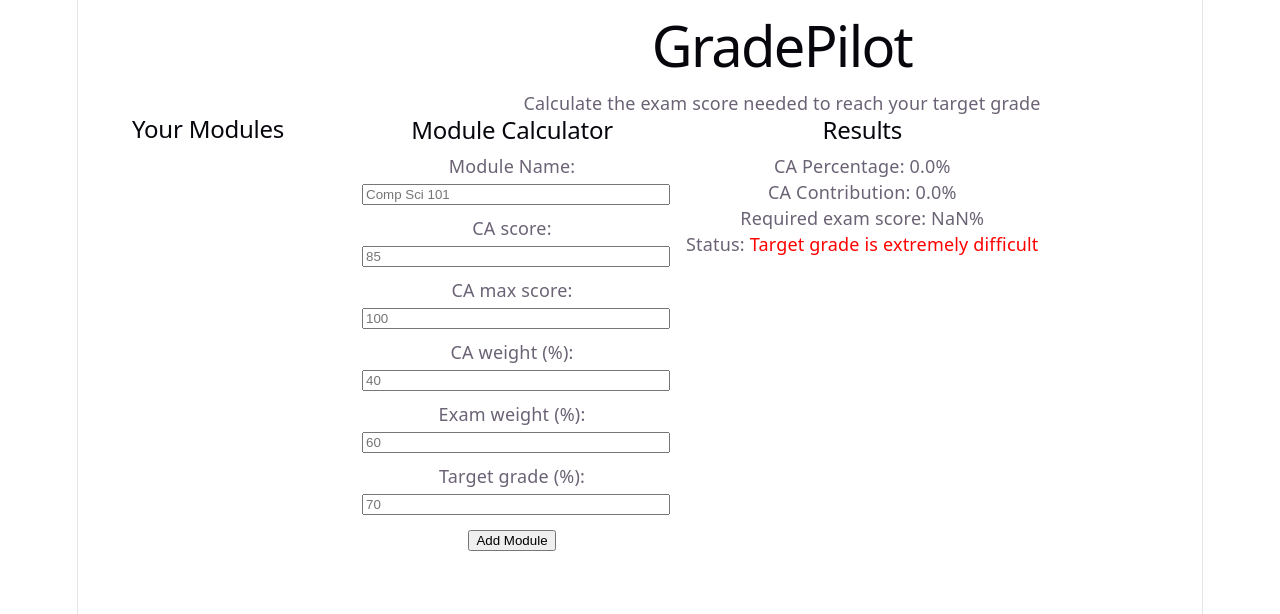
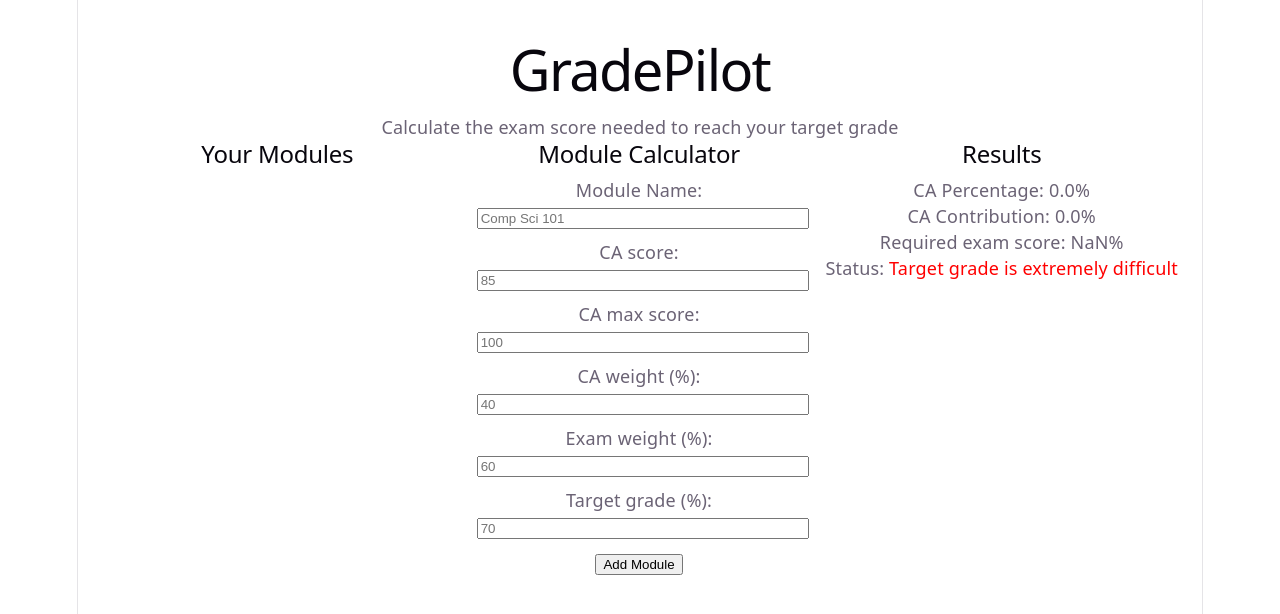
Before and after one commit to kingjacob2020/project-2, a React (Vite) app: page / in a window 1280 px wide. Shown: the top 614 px of the page. Built offline with nearby package versions, Linux system fonts and the light colour scheme.

Commit message:
Layout : centered header and three column layout

```diff
--- a/src/App.css
+++ b/src/App.css
@@ -6,30 +6,41 @@
 
 .App{
   display: flex;
+  flex-direction: column;
+  padding: 24px;
+}
+
+.main-content h1,
+.main-content > p {
+  text-align: center;
+}
+
+.main-content h1{
+  margin-top: 0;
+  text-align: center;
+}
+
+.columns{
+  display: flex;
   gap: 24px;
   align-items: flex-start;
 }
 
-.main-content h1{
-  margin-top: 2;
-  text-align: center;
+.main-content{
+  flex: 2;
+  width: 100%;
 }
 
-.main-content{
+.sidebar {
   flex: 1;
 }
 
-.sidebar {
-  width: 260px;
-  margin-top: 115px;
-}
-
 .results{
-  margin-bottom: 16px;
+  flex: 1;
 }
 
 .card{
-  width: 300px;
+  flex: 1;
 }
 
 label{
--- a/src/App.jsx
+++ b/src/App.jsx
@@ -117,6 +117,12 @@ function App() {
 
   return (
     <main className="App">
+      <div className="top-header">
+      <h1>GradePilot</h1>
+        <p>Calculate the exam score needed to reach your target grade</p>
+      </div>
+
+    <div className="columns">
       <aside className="sidebar">
         <h2>Your Modules</h2>
 
@@ -153,8 +159,6 @@ function App() {
       </aside>
 
       <section className="main-content">
-      <h1>GradePilot</h1>
-      <p>Calculate the exam score needed to reach your target grade</p>
 
     <div className="calculator-layout">
       <section className="card">
@@ -236,7 +240,7 @@ function App() {
         </section>
       </div>
     </section>
-
+    </div>
     </main>
     )
   }
```
